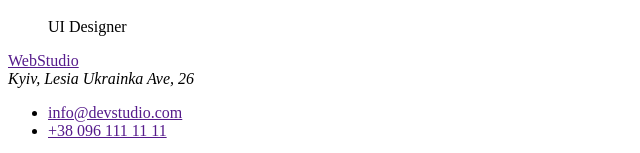
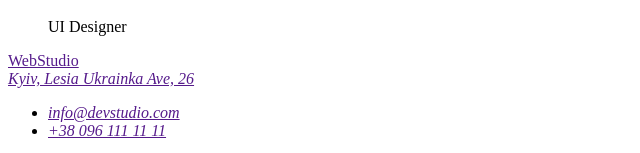
Before and after one commit to Margarita2131/goit-markup-hw-01, a plain HTML site: page index.html in a window 1280 px wide. Shown: the part 2982-3135 px from the top of the page, without its empty margins (0-640 px from the left). Drawn offline with Linux system fonts and the light colour scheme.

Commit message:
адресу зробила посиланням

```diff
--- a/index.html
+++ b/index.html
@@ -99,11 +99,15 @@
     <a href="">
         WebStudio
     </a>
-    <address>Kyiv, Lesia Ukrainka Ave, 26</address>
+
+   <address>
+    <a href="">Kyiv, Lesia Ukrainka Ave, 26</a>
     <ul>
         <li> <a href="">info@devstudio.com</a></li>
         <li> <a href="">+38 096 111 11 11</a></li>
     </ul>
+   </address>
+
 </footer>
 </body>
 </html>
```
